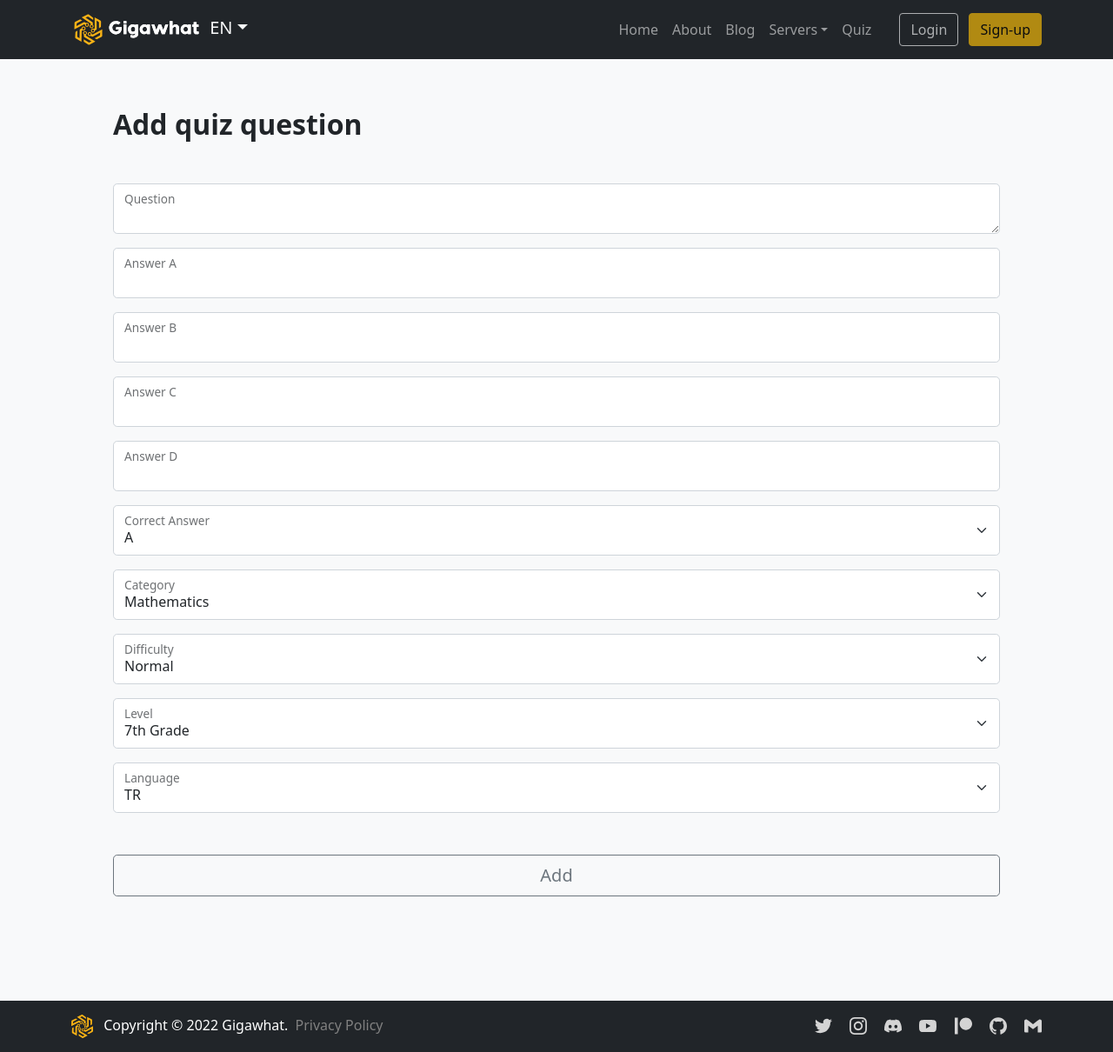
After one commit to Samyar-Projects/Website, a Flask app: template src/templates/en_us/quiz/db_add.html in a window 1280 px wide. The commit adds this page. Shown: the whole page at 87% size. Run offline with Flask 2, Linux system fonts and the light colour scheme; the template is opened without the code that fills it, so the values that code supplies are empty; some libraries are stand-ins or nearby versions.

Commit message:
Development on account system startes, rework of some modules and templates are necessary.

```diff
--- a/src/app.py
+++ b/src/app.py
@@ -17,16 +17,18 @@
 
 
 # ------- Libraries, utils, and modules -------
-from flask import abort, make_response, redirect, render_template, request
+from flask import abort, flash, make_response, redirect, render_template, request
+from flask_security import hash_password
 import jinja2
 import werkzeug
 from init import app, cache, db
 from config import RENDER_CACHE_TIMEOUT
 from modules.quiz import quiz_pages
 from modules.blog import blog_pages
-from modules.account import account_pages
+from modules.account import account_pages, user_datastore
 from modules.database import database
 from modules.temp_data import temp_data
+from utils.helpers import translate
 
 
 # ------- Blueprint registry -------
@@ -37,9 +39,11 @@ app.register_blueprint(database)
 app.register_blueprint(temp_data)
 
 
+# ------- Global Jinja env variables -------
+app.jinja_env.globals.update(translate = translate)
+
+
 # ------- Error handlers -------
-cache_time = 10*60
-
 @app.errorhandler(werkzeug.exceptions.NotFound)
 @cache.cached(timeout = RENDER_CACHE_TIMEOUT)
 def error404(error):
@@ -58,10 +62,18 @@ def error405(error):
 @app.errorhandler(jinja2.exceptions.TemplateNotFound)
 @cache.cached(timeout = RENDER_CACHE_TIMEOUT)
 def template_error(error):
+    flash("gigawhat.net requires cookies to function properly.", "danger")
     return render_template("en_us/errors/error_500.html"), 500
 
 
 # ------- Before request -------
+@app.before_first_request
+def create_user():
+    if not user_datastore.find_user(email = "testme.com"):
+        user_datastore.create_user(email = "testme.com", password = hash_password("password"), pp_url = "TESTESTESTEST")
+
+    db.session.commit()
+
 @app.before_request
 def before_request():
     if not request.cookies.get("lang"):
@@ -72,27 +84,19 @@ def before_request():
 
 
 # ------- Cookie setters -------
-@app.route("/set_lang_en", methods = ["POST", "GET"])
+@app.route("/set_lang_en", methods = ["POST"])
 def set_lang_en():
-    if request.method == "POST":
-        response = make_response(redirect(request.referrer))
-        response.set_cookie("lang", "en_us")
+    response = make_response(redirect(request.referrer))
+    response.set_cookie("lang", "en_us")
 
-        return response
+    return response
 
-    else:
-        abort(404)
+@app.route("/set_lang_tr", methods = ["POST"])
+def set_lang_tr():
+    response = make_response(redirect(request.referrer))
+    response.set_cookie("lang", "tr_tr")
 
-@app.route("/set_lang_tr", methods = ["POST", "GET"])
-def set_lang_tr():
-    if request.method == "POST":
-        response = make_response(redirect(request.referrer))
-        response.set_cookie("lang", "tr_tr")
-
-        return response
-
-    else:
-        abort(404)
+    return response
 
 
 # ------- Page routes -------
@@ -104,16 +108,16 @@ def index():
     posts.append({"title": "Placeholder post 2", "read_dur": "1980 mins", "thumb_url": "static/img/carousel/placeholder.png", "url": "#"})
     posts.append({"title": "Placeholder post 3", "read_dur": "2001 mins", "thumb_url": "static/img/carousel/placeholder.png", "url": "#"})
 
-    return render_template(request.cookies.get("lang") + "/index.html", pp_url = "https://torange.biz/photofxnew/76/IMAGE/lion-profile-picture-76801.jpg", username = "TestUser", page_views = 4444845, posts = posts)
+    return render_template(request.cookies.get("lang") + "/index.html", page_views = 4444845, posts = posts)
 
 @app.route("/mc-server")
 def mc_server():
-    return render_template(request.cookies.get("lang") + "/mc_server.html", pp_url = "https://torange.biz/photofxnew/76/IMAGE/lion-profile-picture-76801.jpg", username = "TestUser")
+    return render_template(request.cookies.get("lang") + "/mc_server.html")
 
 @app.route("/privacy-policy")
 @cache.cached(timeout = RENDER_CACHE_TIMEOUT)
 def privacy_policy():
-    return render_template(request.cookies.get("lang") + "/privacy_policy.html", pp_url = "https://torange.biz/photofxnew/76/IMAGE/lion-profile-picture-76801.jpg", username = "TestUser")
+    return render_template(request.cookies.get("lang") + "/privacy_policy.html")
 
 
 # ------- Running the app -------
--- a/src/templates/en_us/base_templates/base.html
+++ b/src/templates/en_us/base_templates/base.html
@@ -107,8 +107,8 @@
                     </div>
                     {% else %}
                     <div class="text-lg-end mt-lg-0 mb-lg-0 text-center mt-4 mb-3">
-                        <a href="{{url_for("account_pages.login")}}" role="button" class="btn btn-outline-light me-2">Login</a>
-                        <a href="{{url_for("account_pages.signup")}}" role="button" class="btn btn-warning">Sign-up</a>
+                        <a href="{{url_for("account_pages.login")}}" role="button" class="btn btn-outline-light me-2 disabled" tabindex="-1">Login</a>
+                        <a href="{{url_for("account_pages.signup")}}" role="button" class="btn btn-warning disabled" tabindex="-1">Sign-up</a>
                     </div>
                     {% endif %}
                 </div>
--- a/src/templates/en_us/base_templates/blog_base.html
+++ b/src/templates/en_us/base_templates/blog_base.html
@@ -83,7 +83,7 @@
 {% endcache %}
 
                     <!-- % if current_user.is_authenticated % -->
-                    {% if true %}
+                    {% if false %}
                     <div class="dropdown text-lg-end mt-lg-0 mb-lg-0 text-start mt-4 mb-3">
                         <a href="#" class="link-light text-decoration-none dropdown-toggle" data-bs-toggle="dropdown">
                             <img src="{{pp_url}}" alt="{{username}}" width="32" height="32" class="rounded-circle me-1 pixelated">
@@ -101,8 +101,8 @@
                     </div>
                     {% else %}
                     <div class="text-lg-end mt-lg-0 mb-lg-0 text-center mt-4 mb-3">
-                        <a href="{{url_for("account_pages.login")}}" role="button" class="btn btn-outline-light me-2">Login</a>
-                        <a href="{{url_for("account_pages.signup")}}" role="button" class="btn btn-warning">Sign-up</a>
+                        <a href="{{url_for("account_pages.login")}}" role="button" class="btn btn-outline-light me-2 disabled" tabindex="-1">Login</a>
+                        <a href="{{url_for("account_pages.signup")}}" role="button" class="btn btn-warning disabled" tabindex="-1">Sign-up</a>
                     </div>
                     {% endif %}
                 </div>
--- a/src/templates/en_us/base_templates/quiz_base.html
+++ b/src/templates/en_us/base_templates/quiz_base.html
@@ -85,7 +85,7 @@
 {% endcache %}
 
                     <!-- % if current_user.is_authenticated % -->
-                    {% if true %}
+                    {% if false %}
                     <div class="dropdown text-lg-end mt-lg-0 mb-lg-0 text-start mt-4 mb-3">
                         <a href="#" class="link-light text-decoration-none dropdown-toggle" data-bs-toggle="dropdown">
                             <img src="{{pp_url}}" alt="{{username}}" width="32" height="32" class="rounded-circle me-1 pixelated">
@@ -103,8 +103,8 @@
                     </div>
                     {% else %}
                     <div class="text-lg-end mt-lg-0 mb-lg-0 text-center mt-4 mb-3">
-                        <a href="{{url_for("account_pages.login")}}" role="button" class="btn btn-outline-light me-2">Login</a>
-                        <a href="{{url_for("account_pages.signup")}}" role="button" class="btn btn-warning">Sign-up</a>
+                        <a href="{{url_for("account_pages.login")}}" role="button" class="btn btn-outline-light me-2 disabled" tabindex="-1">Login</a>
+                        <a href="{{url_for("account_pages.signup")}}" role="button" class="btn btn-warning disabled" tabindex="-1">Sign-up</a>
                     </div>
                     {% endif %}
                 </div>
--- /dev/null
+++ b/src/templates/en_us/quiz/db_add.html
@@ -0,0 +1,91 @@
+{% extends "en_us/base_templates/base.html" %}
+
+{% block title %}Add quiz question{% endblock %}
+
+{% block body %}
+<div class="container pt-2">
+    <div class="p-sm-5 p-2">
+        <h2 class="fw-bold mb-0">Add quiz question</h2>
+    </div>
+
+    <div class="p-sm-5 p-2 pt-sm-0">
+        <form action="/quiz-db-add" method="POST">
+            <div class="form-floating mb-3">
+                <textarea name="q" class="form-control rounded-3" rows="4" id="q" required></textarea>
+                <label for="q">Question</label>
+            </div>
+
+            <div class="form-floating mb-3">
+                <input name="aa" type="text" class="form-control rounded-3" id="aa" required>
+                <label for="aa">Answer A</label>
+            </div>
+
+            <div class="form-floating mb-3">
+                <input name="ab" type="text" class="form-control rounded-3" id="ab" required>
+                <label for="ab">Answer B</label>
+            </div>
+
+            <div class="form-floating mb-3">
+                <input name="ac" type="text" class="form-control rounded-3" id="ac" required>
+                <label for="ac">Answer C</label>
+            </div>
+
+            <div class="form-floating mb-3">
+                <input name="ad" type="text" class="form-control rounded-3" id="ad" required>
+                <label for="ad">Answer D</label>
+            </div>
+
+            <div class="form-floating mb-3">
+                <select name="ca" class="form-select rounded-3" id="ca">
+                    <option value="a" selected>A</option>
+                    <option value="b">B</option>
+                    <option value="c">C</option>
+                    <option value="d">D</option>
+                </select>
+
+                <label for="ca">Correct Answer</label>
+            </div>
+
+            <div class="form-floating mb-3">
+                <select name="cat" class="form-select rounded-3" id="cat">
+                    <option value="math" selected>Mathematics</option>
+                    <option value="sci">Science</option>
+                </select>
+
+                <label for="cat">Category</label>
+            </div>
+
+            <div class="form-floating mb-3">
+                <select name="diff" class="form-select rounded-3" id="diff">
+                    <option value="hard">Hard</option>
+                    <option value="normal" selected>Normal</option>
+                    <option value="easy">Easy</option>
+                </select>
+
+                <label for="diff">Difficulty</label>
+            </div>
+
+            <div class="form-floating mb-3">
+                <select name="lvl" class="form-select rounded-3" id="lvl">
+                    <option value="7" selected>7th Grade</option>
+                </select>
+
+                <label for="lvl">Level</label>
+            </div>
+
+            <div class="form-floating mb-5">
+                <select name="lang" class="form-select rounded-3" id="lang">
+                    <option value="tr_tr" selected>TR</option>
+                    <option value="en_us">EN</option>
+                </select>
+
+                <label for="lang">Language</label>
+            </div>
+
+            <button class="w-100 mb-2 btn btn-lg rounded-3 btn-outline-secondary" type="submit">Add</button>
+        </form>
+    </div>
+
+    <div class="p-sm-3 p-4 m-3"></div>
+</div>
+{% endblock %}
--- a/src/templates/en_us/quiz/singleplayer.html
+++ b/src/templates/en_us/quiz/singleplayer.html
@@ -12,6 +12,7 @@
                 <option value="math" selected>Mathematics</option>
                 <option value="sci">Science</option>
             </select>
+
             <label for="category-select">Category</label>
         </div>
 
@@ -21,6 +22,7 @@
                 <option value="normal" selected>Normal</option>
                 <option value="easy">Easy</option>
             </select>
+
             <label for="difficulty-select">Difficulty</label>
         </div>
 
@@ -28,6 +30,7 @@
             <select name="level-select" class="form-select rounded-3" id="level-select">
                 <option value="7" selected>7th Grade</option>
             </select>
+
             <label for="level-select">Level</label>
         </div>
 
```
Also changed, not shown: src/modules/account.py (+17 -11 lines), src/modules/blog.py (+10 -18 lines), src/modules/database.py (+63 -14 lines), src/modules/quiz.py (+15 -22 lines), src/templates/en_us/index.html (+2 -8 lines), src/templates/en_us/quiz/singleplayer_result.html (+10 -2 lines), src/data/database/db.sqlite3, src/static/img/quiz_questions/1.png (added), src/templates/security/login_user.html (renamed from src/templates/en_us/login.html), src/templates/security/signup.html (renamed from src/templates/en_us/signup.html), 3 other files.
